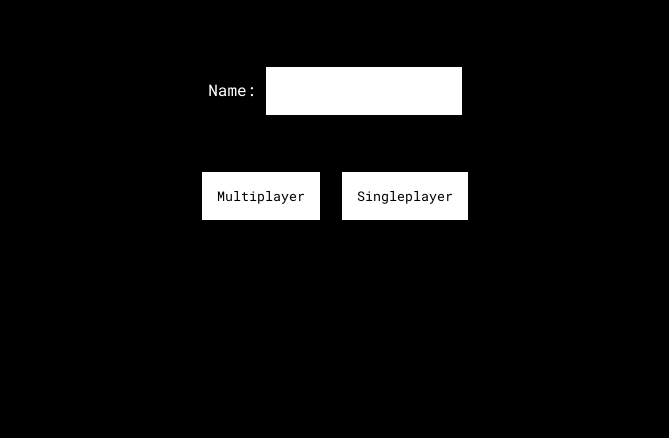
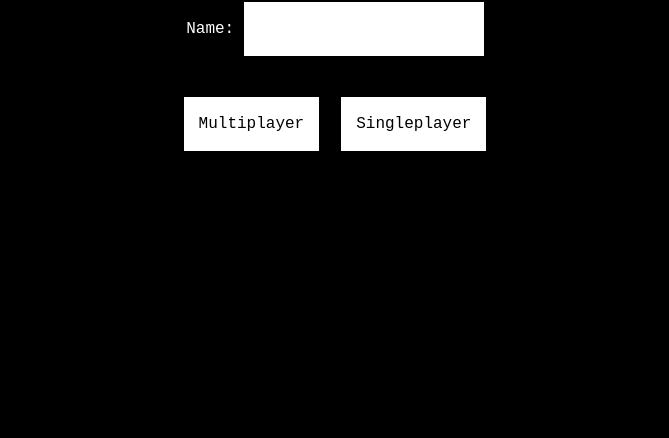
Before and after one commit to luis-herasme/RTS-game, a React app: page / in a window 1280 px wide. Shown: the part 362-800 px from the top of the page, without its empty margins (305-974 px from the left). Built offline with nearby package versions, Linux system fonts and the light colour scheme.

Commit message:
Adds tailwindcss

```diff
--- a/package.json
+++ b/package.json
@@ -21,6 +21,8 @@
     "eslint": "^8.9.0",
     "jest": "^27.5.1",
     "parcel": "^2.2.1",
+    "postcss": "^8.4.18",
+    "tailwindcss": "^3.2.1",
     "ts-jest": "^27.1.3",
     "typescript": "^4.5.5"
   },
--- a/src/UI/mainWindow.tsx
+++ b/src/UI/mainWindow.tsx
@@ -23,8 +23,8 @@ export function MainWindow() {
 
     return (
         <div id="screen">
-            <h1>Project block-wars</h1>
-            <p>Name: <input type="text" value={name} onChange={setUserName}/></p>
+            <h1 className="underline">Project block-wars</h1>
+            <p>Name: <input className="text-black" type="text" value={name} onChange={setUserName}/></p>
             <button onClick={goTo(<ConfigureMultiplayerGameWindow />)}>Multiplayer</button>
 
             <button style={{marginLeft: 20}} onClick={goTo(<ConfigureGameWindow />)}>Singleplayer</button>
--- a/public/index.css
+++ b/src/index.css
@@ -1,3 +1,6 @@
+@tailwind base;
+@tailwind components;
+@tailwind utilities;
 
 @import url('https://fonts.googleapis.com/css2?family=Roboto+Mono&display=swap');
 
--- a/src/index.html
+++ b/src/index.html
@@ -5,7 +5,7 @@
     <meta http-equiv="X-UA-Compatible" content="IE=edge">
     <meta name="viewport" content="width=device-width, initial-scale=1.0">
     <title>Document</title>
-    <link rel="stylesheet" href="../public/index.css">
+    <link rel="stylesheet" href="./index.css">
     <link rel="preconnect" href="https://fonts.googleapis.com">
     <link rel="preconnect" href="https://fonts.gstatic.com" crossorigin>
     <link href="https://fonts.googleapis.com/css2?family=Press+Start+2P&display=swap" rel="stylesheet">
--- /dev/null
+++ b/tailwind.config.js
@@ -0,0 +1,10 @@
+/** @type {import('tailwindcss').Config} */
+module.exports = {
+  content: [
+    "./src/**/*.{html,js,ts,jsx,tsx}",
+  ],
+  theme: {
+    extend: {},
+  },
+  plugins: [],
+}
```
Also changed, not shown: .postcssrc (added), 1 other file.
